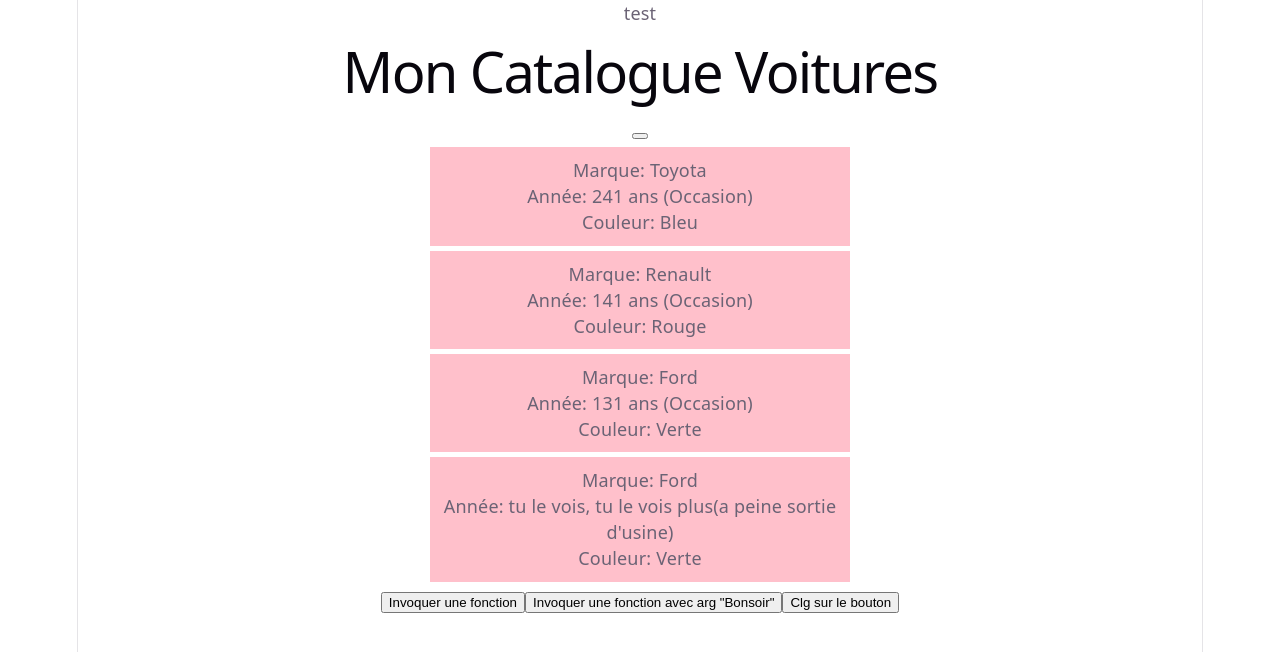
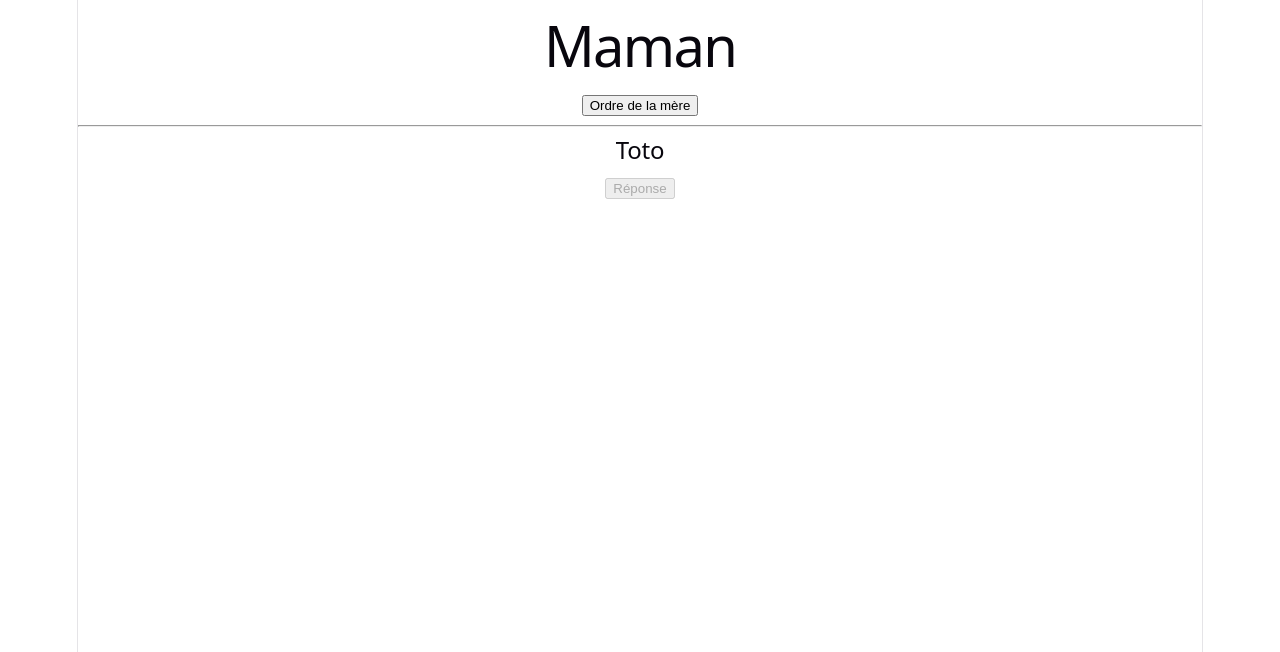
Before and after one commit to Pings92/my-app-voiture-jsx, a React (Vite) app in the folder my-app/: page / in a window 1280 px wide. Shown: the top 652 px of the page. Built offline with nearby package versions, Linux system fonts and the light colour scheme.

Commit message:
toto maman

```diff
--- a/my-app/src/App.jsx
+++ b/my-app/src/App.jsx
@@ -1,22 +1,13 @@
-import { Component } from 'react';
-import Mycars from './components/Mycars';
+import React from 'react';
+import Maman from './components/Maman';
 import './App.css';
-import Welcome from './components/Welcome';
 
-class App extends Component {
-
-  state = {
-    titre: 'Mon Catalogue Voitures'
-  }
-
-  render() {
-    return (
-      <div className='App'>
-        <Mycars title={this.state.titre} />
-        <Welcome />
-      </div>
-    )
-  }
+function App() {
+  return (
+    <div className="app">
+      <Maman/>
+    </div>
+  );
 }
 
 export default App;
--- /dev/null
+++ b/my-app/src/components/Maman.jsx
@@ -0,0 +1,34 @@
+import React, {Component} from 'react';
+import Toto from './Toto';
+
+class Maman extends Component {
+    ordreMaman = () => {
+        this.setState({
+            messageMaman: "Maman m'a dit de faire mes devoirs",
+        })
+    }
+    ordreToto = () => {
+        this.setState({
+            messageToto: "Toto a dit de faire les devoirs",
+        })
+    }
+    state = {
+        // messageMaman: "Oh non, je n'ai pas envie de faire mes devoirs",
+        messageMaman: null,
+        messageToto: null,
+    }
+    render() {
+        return (
+            <div>
+                <h1>Maman</h1>
+                <button onClick={this.ordreMaman}>Ordre de la mère</button>
+                <p>{this.state.messageMaman}</p>
+                {/* <button onClick={this.ordreToto}>Ordre de Toto</button>
+                <p>{this.state.messageToto}</p> */}
+                <hr />
+                <Toto name="Toto" leState={this.state}/>
+            </div>
+        )
+    }
+}
+export default Maman;
--- /dev/null
+++ b/my-app/src/components/Toto.jsx
@@ -0,0 +1,14 @@
+import React, {Component} from 'react';
+
+const Toto = props => {
+    const btnResponseToto = props.leState.messageMaman !== null ? (<button> Réponse </button>):
+    (<button disabled>Réponse</button>)
+
+        return (
+            <div>
+                <h2>{props.name}</h2>
+                {btnResponseToto}
+            </div>
+        )
+}
+export default Toto;
```
Also changed, not shown: my-app/src/components/Mycars.jsx (line endings or trailing spaces), 1 other file (tests, documents, lock files or other folders).
